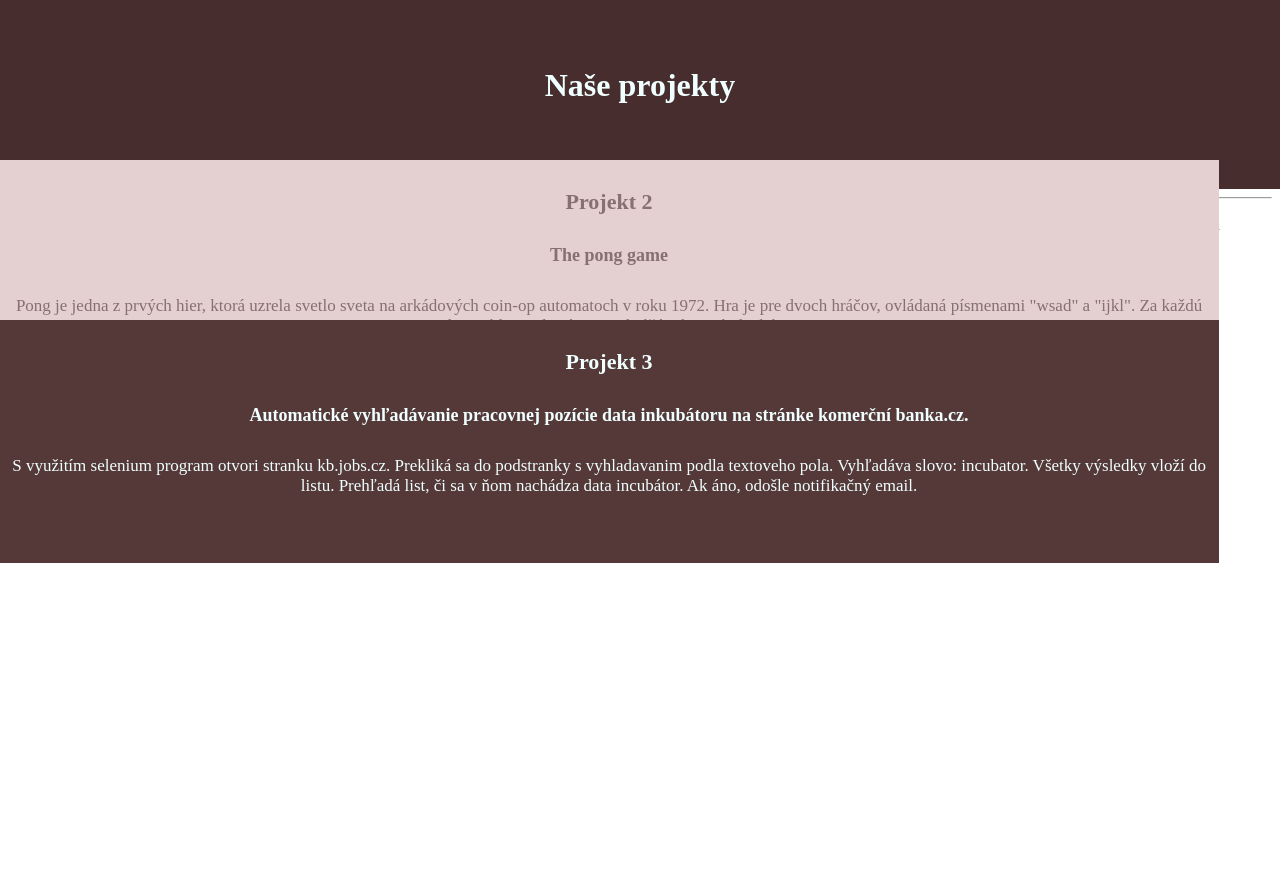
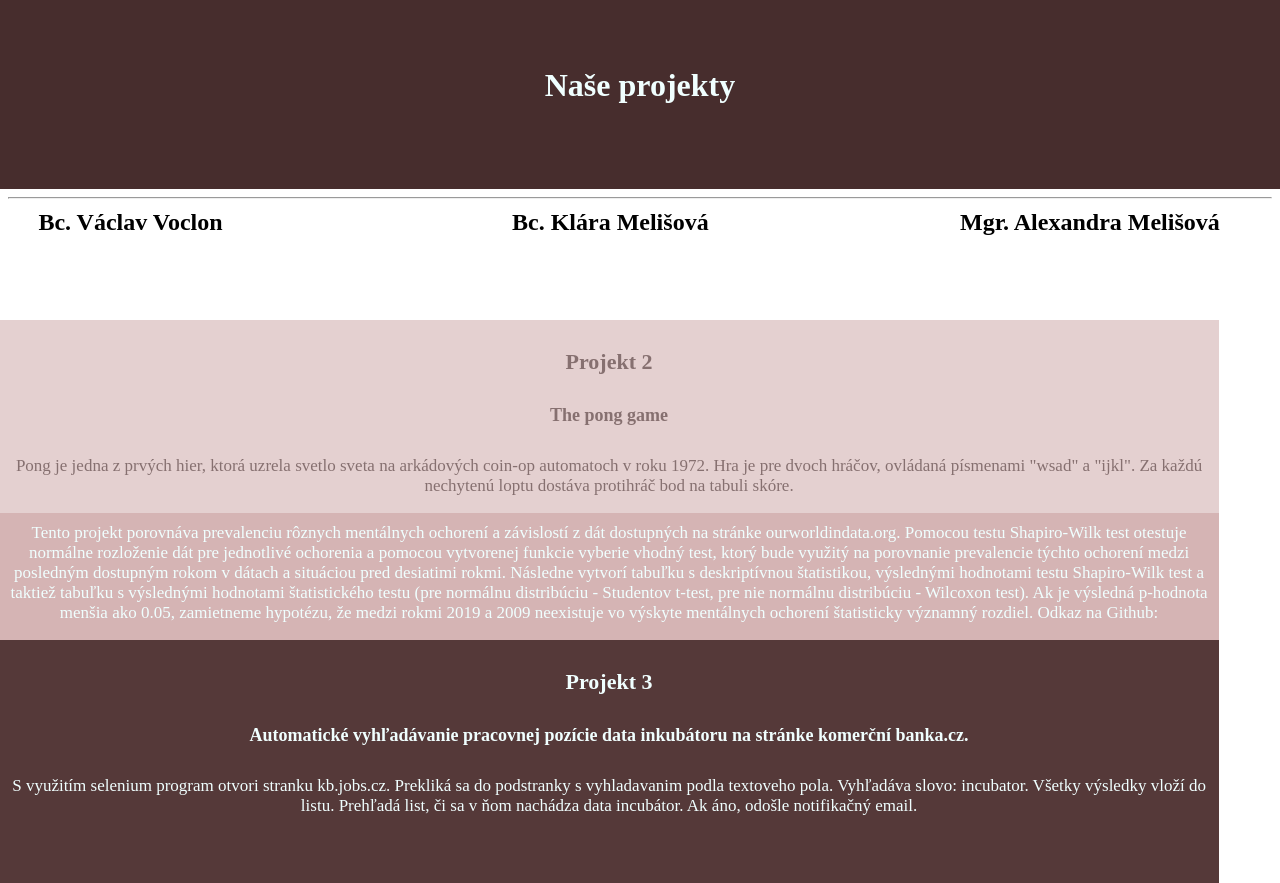
Before and after one commit to vvoclon/web-code---projects, a Flask app: page / in a window 1280 px wide. Before the commit the page ends 800 px from the top of that part, so only its background shows below. Run offline with Flask 2, Linux system fonts and the light colour scheme; the page is wider than the window, and the part outside it is not shown.

Commit message:
Update styles1.css

```diff
--- a/static/styles/styles1.css
+++ b/static/styles/styles1.css
@@ -52,7 +52,7 @@ h1{text-align: center;
     }
     .Projekt_1{
         position: absolute;
-        margin-top: 4%;
+        margin-top: 14%;
         margin-left: -0.7%;
         padding-right: 1220px;
         margin-right: -0.7%;
@@ -67,7 +67,7 @@ h1{text-align: center;
     }
     .Projekt_2{
         position: absolute;
-        top: 20%;
+        top: 40%;
         margin-left: -0.7%;
         padding-right: 1220px;
         margin-right: -0.7%;
@@ -77,7 +77,7 @@ h1{text-align: center;
     }
     .Projekt_3{
         position: absolute;
-        top: 40%;
+        top: 80%;
         margin-left: -0.7%;
         padding-right: 1220px;
         margin-right: -0.7%;
```
